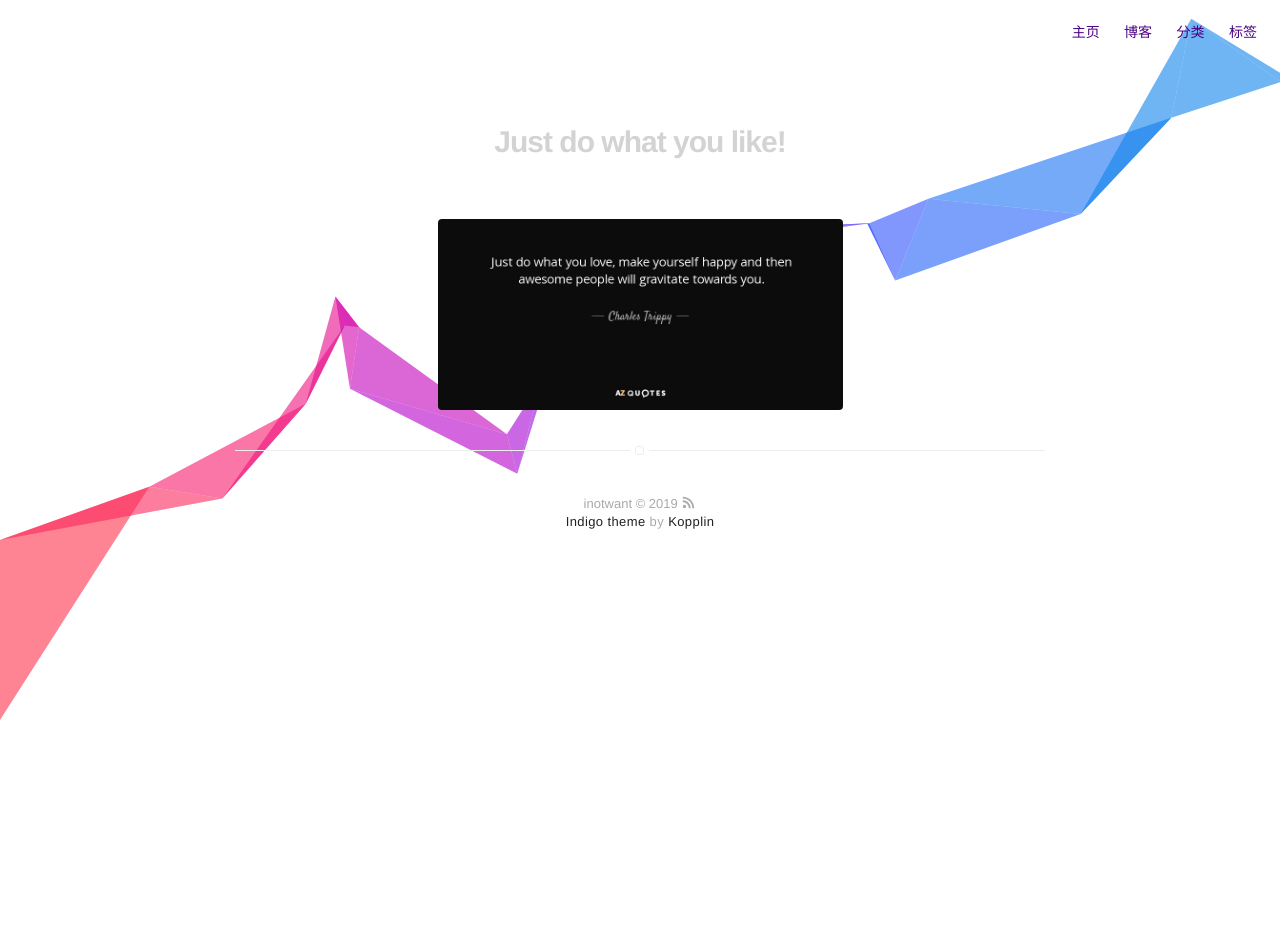
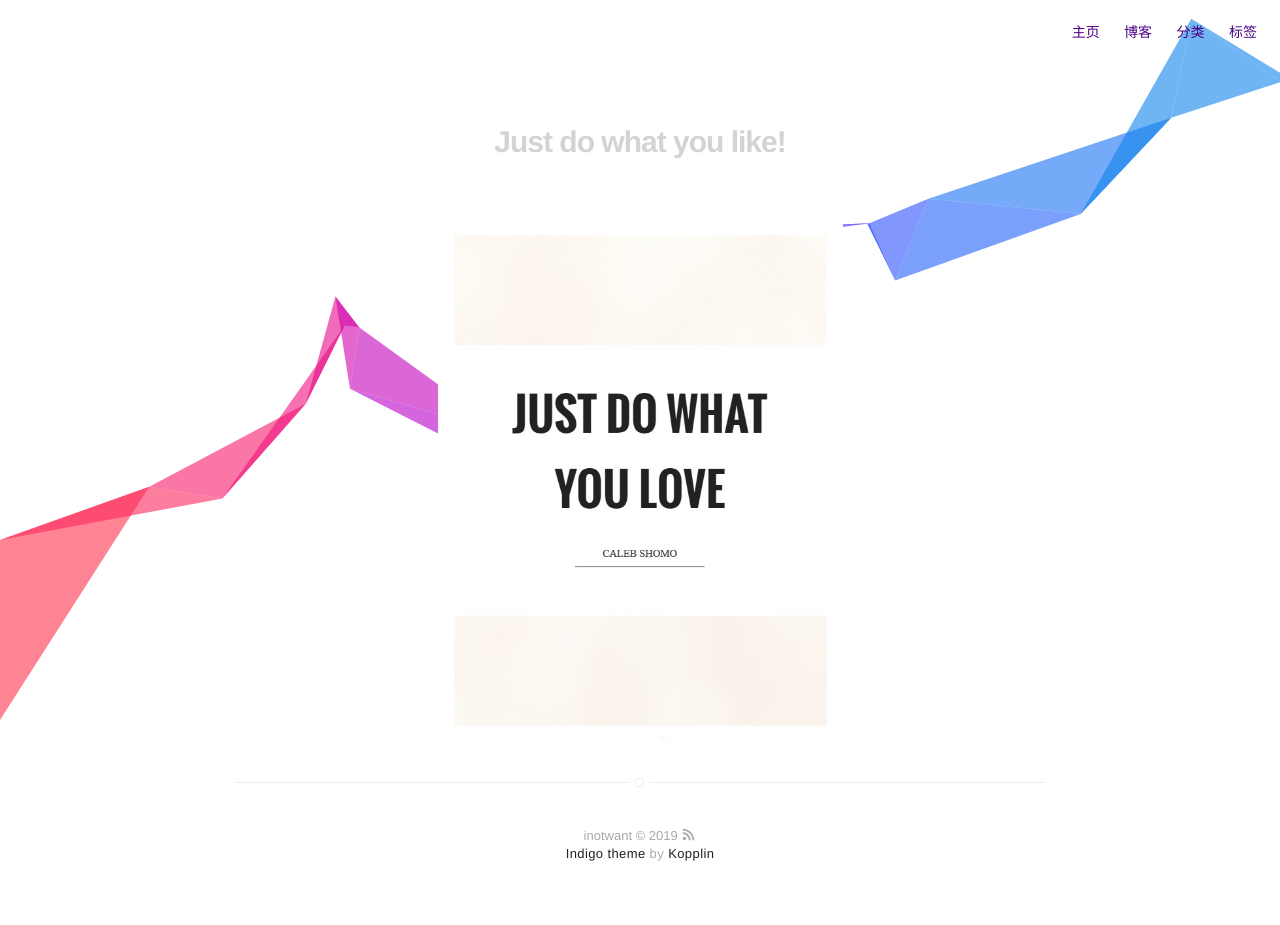
Before and after one commit to INotWant/INotWant.github.io, a Jekyll site: the page built from about.md, in a window 1280 px wide. Built offline with Jekyll 4.4.1, drawn with Linux system fonts in a browser that asks for light colours; before the commit the page ends 900 px from its top, so only the background shows below that.

Commit message:
update about

```diff
--- a/about.md
+++ b/about.md
@@ -5,4 +5,4 @@
 
 <h1 style="text-align:center;color:#D3D3D3">Just do what you like!</h1>
 
-![Profile Image]({{ site.url }}/assets/images/about_picture_1.jpg)
+![Profile Image]({{ site.url }}/assets/images/about_picture_2.png)
```
Also changed, not shown: assets/images/about_picture_2.png (added).
